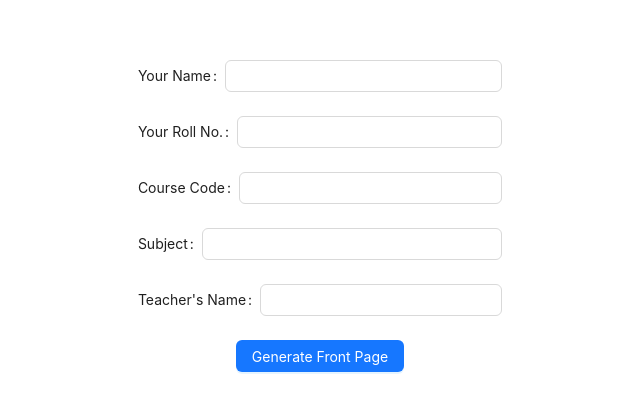
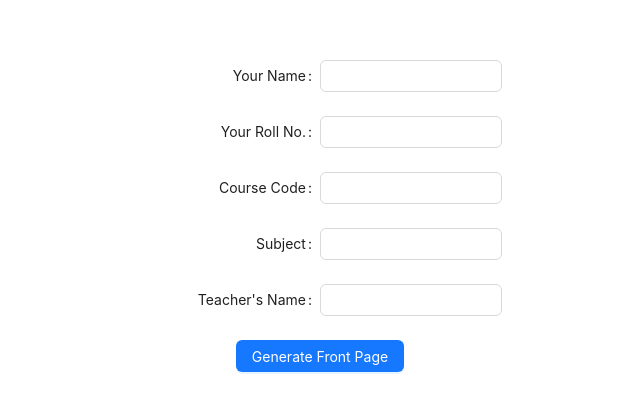
Before and after one commit to adarsh-sgh/file-maker, a React (Vite) app: page /generate-front-page in a window 1280 px wide. Shown: the part 172-584 px from the top of the page, without its empty margins (320-960 px from the left). Built offline with nearby package versions, Linux system fonts and the light colour scheme.

Commit message:
align labels

```diff
--- a/src/components/FormFrontPage.tsx
+++ b/src/components/FormFrontPage.tsx
@@ -39,6 +39,7 @@ export default function FormFrontPage() {
             label={data[key]}
             name={key}
             rules={[{ message: "Please input " + data[key] }]}
+            labelCol={{ span: 12 }}
           >
             <Input />
           </Form.Item>
```
